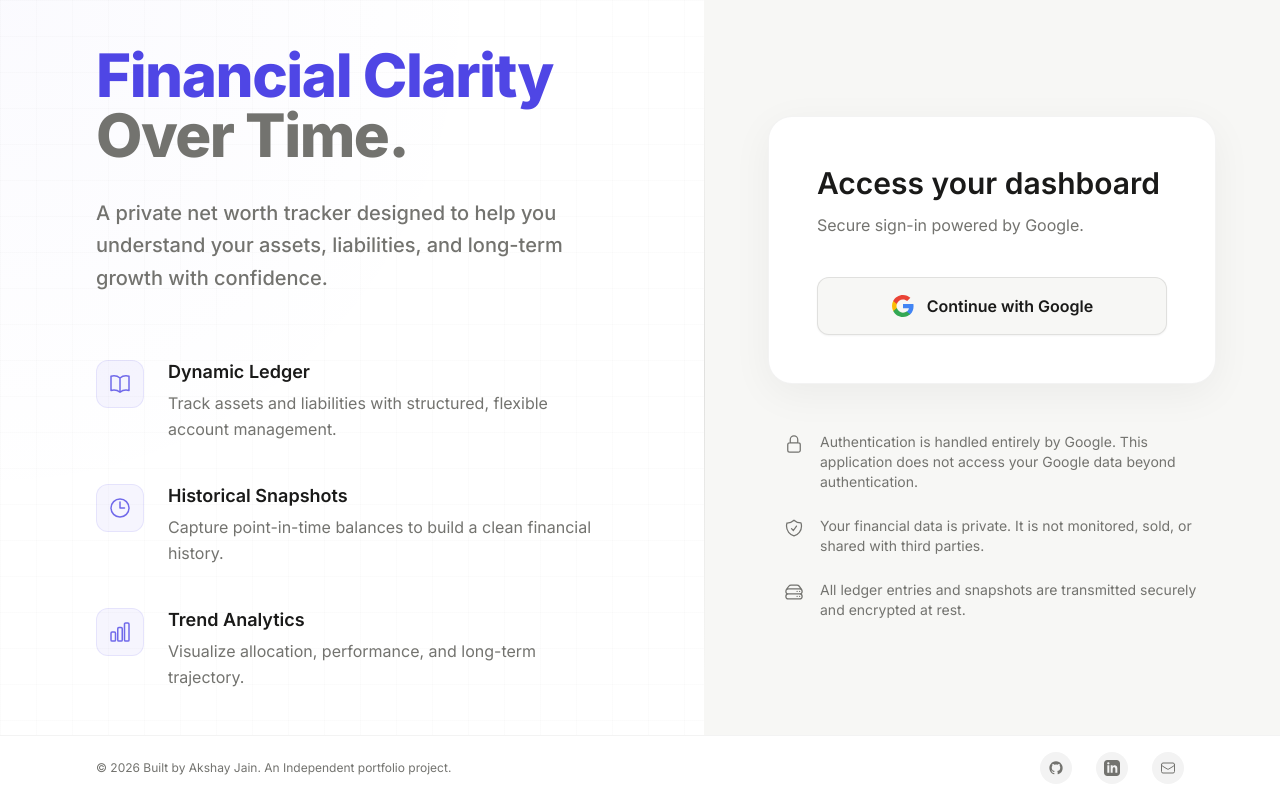
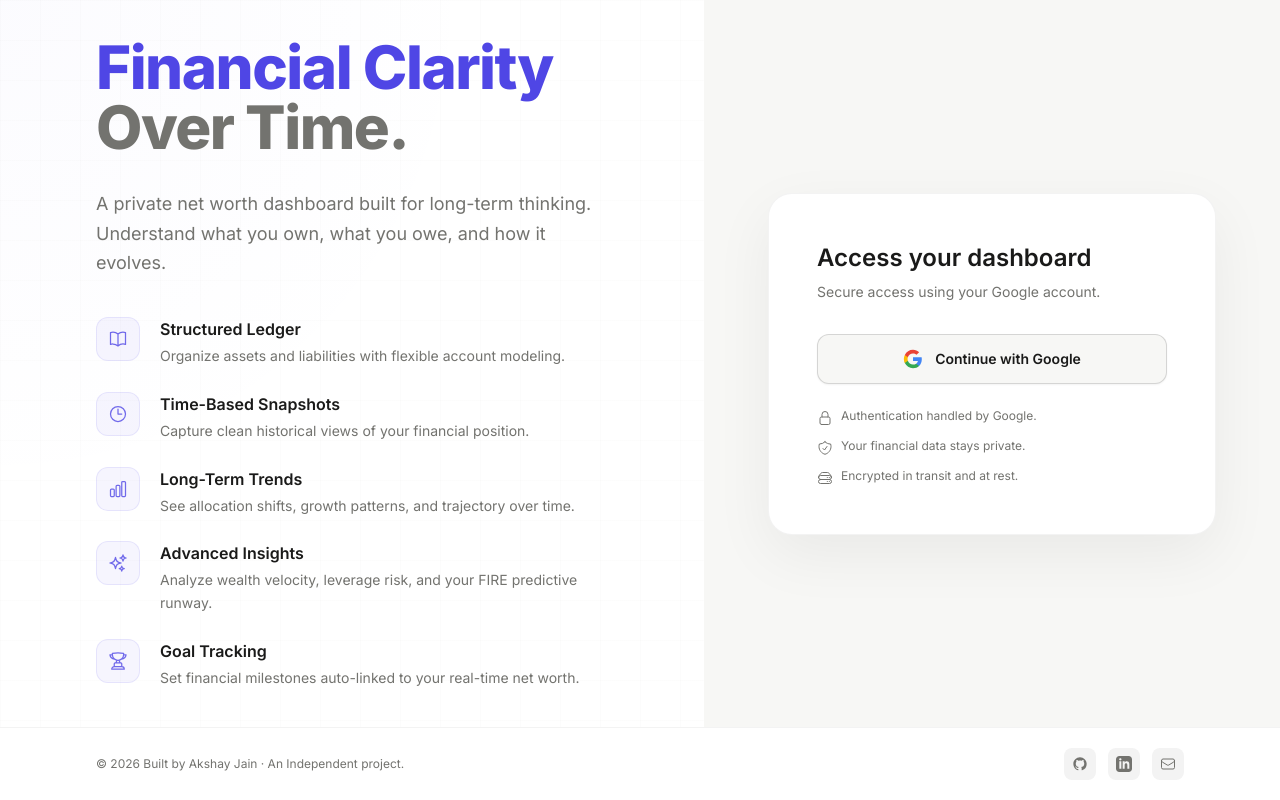
Before and after one commit to idealidler/net-worth-tracker, a React (Vite) app: page / in a window 1280 px wide. Built offline with nearby package versions, Linux system fonts and the light colour scheme; no server answers.

Commit message:
Updated Login Page

```diff
--- a/src/components/LoginPage.jsx
+++ b/src/components/LoginPage.jsx
@@ -9,7 +9,9 @@ import {
   LockClosedIcon,
   ServerStackIcon,
   EnvelopeIcon,
-  ChartBarIcon
+  ChartBarIcon,
+  SparklesIcon,
+  TrophyIcon
 } from '@heroicons/react/24/outline';
 
 const Login = () => {
@@ -17,7 +19,6 @@ const Login = () => {
   const [isLoading, setIsLoading] = useState(false);
   const [error, setError] = useState('');
 
-  // --- Typing Animation State ---
   const fullText = "Financial Clarity Over Time.";
   const splitIndex = "Financial Clarity".length;
   const [displayedText, setDisplayedText] = useState("");
@@ -30,10 +31,8 @@ const Login = () => {
     const type = () => {
       if (index < fullText.length) {
         setDisplayedText(fullText.slice(0, index + 1));
-
         const isEndOfFirstLine = index === splitIndex - 1;
-        const delay = isEndOfFirstLine ? 300 : 45;
-
+        const delay = isEndOfFirstLine ? 300 : 35;
         index++;
         timeout = setTimeout(type, delay);
       } else {
@@ -42,7 +41,6 @@ const Login = () => {
     };
 
     type();
-
     return () => clearTimeout(timeout);
   }, []);
 
@@ -52,8 +50,6 @@ const Login = () => {
       setError('');
       await signInWithGoogle();
     } catch (err) {
-      console.error(err);
-
       if (
         err?.code === 'auth/popup-closed-by-user' ||
         err?.code === 'auth/cancelled-popup-request'
@@ -62,7 +58,7 @@ const Login = () => {
         return;
       }
 
-      setError('Authentication failed. Please try again.');
+      setError('Sign-in failed. Please try again.');
       setIsLoading(false);
     }
   };
@@ -70,44 +66,50 @@ const Login = () => {
   const features = [
     {
       icon: BookOpenIcon,
-      title: 'Dynamic Ledger',
-      description: 'Track assets and liabilities with structured, flexible account management.'
+      title: 'Structured Ledger',
+      description: 'Organize assets and liabilities with flexible account modeling.'
     },
     {
       icon: ClockIcon,
-      title: 'Historical Snapshots',
-      description: 'Capture point-in-time balances to build a clean financial history.'
+      title: 'Time-Based Snapshots',
+      description: 'Capture clean historical views of your financial position.'
     },
     {
       icon: ChartBarIcon,
-      title: 'Trend Analytics',
-      description: 'Visualize allocation, performance, and long-term trajectory.'
+      title: 'Long-Term Trends',
+      description: 'See allocation shifts, growth patterns, and trajectory over time.'
+    },
+    {
+      icon: SparklesIcon,
+      title: 'Advanced Insights',
+      description: 'Analyze wealth velocity, leverage risk, and your FIRE predictive runway.'
+    },
+    {
+      icon: TrophyIcon,
+      title: 'Goal Tracking',
+      description: 'Set financial milestones auto-linked to your real-time net worth.'
     }
   ];
 
   return (
     <div className="min-h-screen flex flex-col bg-background text-text selection:bg-primary/30 font-sans relative">
 
-      {/* MAIN SPLIT CONTAINER */}
       <div className="flex-1 flex flex-col lg:flex-row relative">
 
         {/* LEFT SIDE */}
         <div className="w-full lg:w-[55%] bg-surface flex flex-col justify-center px-8 sm:px-16 lg:px-24 py-16 lg:py-0 relative overflow-hidden">
 
-          <div className="absolute inset-0 bg-[linear-gradient(to_right,rgb(var(--color-text-muted)/0.025)_1px,transparent_1px),linear-gradient(to_bottom,rgb(var(--color-text-muted)/0.025)_1px,transparent_1px)] bg-[size:36px_36px]" />
-          <div className="absolute top-0 left-0 w-full h-full bg-[radial-gradient(ellipse_at_top_left,_var(--tw-gradient-stops))] from-primary/5 via-transparent to-transparent opacity-50 pointer-events-none" />
+          <div className="absolute inset-0 bg-[linear-gradient(to_right,rgb(var(--color-text-muted)/0.02)_1px,transparent_1px),linear-gradient(to_bottom,rgb(var(--color-text-muted)/0.02)_1px,transparent_1px)] bg-[size:40px_40px]" />
+          <div className="absolute top-0 left-0 w-full h-full bg-[radial-gradient(ellipse_at_top_left,_var(--tw-gradient-stops))] from-primary/5 via-transparent to-transparent opacity-40 pointer-events-none" />
 
-          {/* SIZED UP: max-w-xl to max-w-2xl */}
           <motion.div
-            initial={{ opacity: 0, y: 16 }}
+            initial={{ opacity: 0, y: 18 }}
             animate={{ opacity: 1, y: 0 }}
             transition={{ duration: 0.6 }}
             className="relative z-10 max-w-2xl"
           >
-            {/* SIZED UP: text-4xl/5xl to text-5xl/6xl */}
-            <h1 aria-live="polite" className="text-5xl sm:text-6xl font-extrabold tracking-tight mb-8 leading-tight">
-              <span>
-                <span className="text-primary transition-all duration-700">
+            <h1 className="text-5xl sm:text-6xl font-extrabold tracking-tight mb-8 leading-[1.05]">
+              <span className="text-primary">
                 {displayedText.slice(0, splitIndex)}
               </span>
 
@@ -120,48 +122,42 @@ const Login = () => {
                 </>
               )}
 
-                {/* Cursor disappears when complete */}
               {!typingComplete && (
                 <motion.span
                   className="inline-block w-[1px] h-[1.1em] bg-primary ml-1 align-bottom"
-                    animate={{ opacity: [1, 0.15, 1] }}
+                  animate={{ opacity: [1, 0.2, 1] }}
                   transition={{
-                      duration: 2,
+                    duration: 1.8,
                     repeat: Infinity,
                     ease: "easeInOut"
                   }}
                 />
               )}
-              </span>
             </h1>
 
-            {/* SIZED UP: text-lg to text-xl */}
-            <p className="text-xl text-text-muted leading-relaxed mb-16 font-medium">
-              A private net worth tracker designed to help you understand your
-              assets, liabilities, and long-term growth with confidence.
+            <p className="text-lg sm:text-l text-text-muted leading-relaxed mb-10 max-w-xl">
+              A private net worth dashboard built for long-term thinking.
+              Understand what you own, what you owe, and how it evolves.
             </p>
 
-            <div className="space-y-10">
+            {/* Tightened spacing here to fit all 5 features cleanly */}
+            <div className="space-y-6">
               {features.map((feature, index) => (
                 <motion.div
                   key={feature.title}
-                  initial={{ opacity: 0, x: -8 }}
-                  animate={typingComplete ? { opacity: 1, x: 0 } : { opacity: 0, x: -8 }}
-                  transition={{ duration: 0.5, delay: index * 0.15 }}
-                  className="flex gap-6 items-start"
+                  initial={{ opacity: 0, x: -10 }}
+                  animate={typingComplete ? { opacity: 1, x: 0 } : {}}
+                  transition={{ duration: 0.5, delay: index * 0.12 }}
+                  className="flex gap-5 items-start"
                 >
-                  <div className="shrink-0 mt-0.5">
-                    {/* SIZED UP: w-10/h-10 to w-12/h-12, icon from w-5 to w-6 */}
-                    <div className="w-12 h-12 rounded-xl bg-primary/5 flex items-center justify-center border border-primary/10">
-                      <feature.icon className="w-6 h-6 text-primary/80" />
-                    </div>
+                  <div className="w-11 h-11 rounded-xl bg-primary/5 flex items-center justify-center border border-primary/10 shrink-0">
+                    <feature.icon className="w-5 h-5 text-primary/80" />
                   </div>
                   <div>
-                    {/* SIZED UP: titles to text-lg, description to text-base */}
-                    <h3 className="text-lg font-semibold text-text mb-1">
+                    <h3 className="text-base font-semibold text-text mb-1">
                       {feature.title}
                     </h3>
-                    <p className="text-base text-text-muted leading-relaxed">
+                    <p className="text-sm text-text-muted leading-relaxed">
                       {feature.description}
                     </p>
                   </div>
@@ -171,53 +167,42 @@ const Login = () => {
           </motion.div>
         </div>
 
-        {/* Divider */}
-        <div className="hidden lg:block w-px bg-gradient-to-b from-transparent via-text/10 to-transparent absolute left-[55%] top-12 bottom-12 z-20" />
-
         {/* RIGHT SIDE */}
         <div className="w-full lg:w-[45%] flex flex-col items-center justify-center px-8 sm:px-16 py-16 relative bg-background">
-          {/* SIZED UP: max-w-[420px] to max-w-[480px] */}
+
           <motion.div
             initial={{ opacity: 0 }}
             animate={{ opacity: 1 }}
-            transition={{ duration: 0.8, delay: 0.3 }}
-            className="w-full max-w-[480px]"
+            transition={{ duration: 0.8, delay: 0.25 }}
+            className="w-full max-w-[460px]"
           >
-            {/* SIZED UP: Increased padding inside the box to match larger width */}
-            <div className="bg-surface border border-text/5 p-10 sm:p-12 rounded-3xl shadow-[0_10px_40px_rgb(0,0,0,0.05)] dark:shadow-[0_10px_40px_rgb(0,0,0,0.15)]">
+            <div className="bg-surface border border-text/5 p-10 sm:p-12 rounded-3xl shadow-[0_20px_60px_rgb(0,0,0,0.06)] dark:shadow-[0_20px_60px_rgb(0,0,0,0.18)]">
 
-              <div className="mb-10 text-center sm:text-left">
-                {/* SIZED UP: text-2xl to text-3xl, description text-sm to text-base */}
-                <h2 className="text-3xl font-semibold text-text mb-3">
+              <div className="mb-8 text-center sm:text-left">
+                <h2 className="text-2xl font-semibold text-text mb-2">
                   Access your dashboard
                 </h2>
-                <p className="text-base text-text-muted">
-                  Secure sign-in powered by Google.
+                <p className="text-sm text-text-muted">
+                  Secure access using your Google account.
                 </p>
               </div>
 
               {error && (
-                <div className="mb-6 p-4 bg-accent-red/10 border border-accent-red/20 rounded-xl text-accent-red text-base font-medium flex items-start gap-3">
-                  <span className="shrink-0 mt-0.5">⚠️</span>
+                <div className="mb-6 p-4 bg-accent-red/10 border border-accent-red/20 rounded-xl text-accent-red text-sm font-medium">
                   {error}
                 </div>
               )}
 
-              {/* SIZED UP: Padding py-3.5 to py-4, text-sm to text-base */}
               <button
                 onClick={handleLogin}
                 disabled={isLoading}
-                className="w-full flex items-center justify-center gap-3 bg-background border border-text/10 px-6 py-4 rounded-xl font-semibold text-base text-text hover:bg-text/[0.03] hover:border-text/20 transition-all focus:outline-none focus:ring-4 focus:ring-primary/10 disabled:opacity-70 disabled:cursor-not-allowed shadow-sm group"
+                className="w-full flex items-center justify-center gap-3 bg-background border border-text/15 px-6 py-3.5 rounded-xl font-semibold text-sm text-text hover:bg-text/[0.04] hover:border-text/30 transition-all focus:outline-none focus:ring-4 focus:ring-primary/15 disabled:opacity-70 disabled:cursor-not-allowed shadow-sm hover:shadow-md active:scale-[0.99]"
               >
                 {isLoading ? (
-                  <div className="w-6 h-6 border-2 border-text/30 border-t-primary rounded-full animate-spin" />
+                  <div className="w-5 h-5 border-2 border-text/30 border-t-primary rounded-full animate-spin" />
                 ) : (
                   <>
-                    {/* SIZED UP: w-5 to w-6 */}
-                    <svg
-                      className="w-6 h-6 group-hover:scale-105 transition-transform"
-                      viewBox="0 0 24 24"
-                    >
+                    <svg className="w-5 h-5" viewBox="0 0 24 24">
                       <path d="M22.56 12.25c0-.78-.07-1.53-.2-2.25H12v4.26h5.92c-.26 1.37-1.04 2.53-2.21 3.31v2.77h3.57c2.08-1.92 3.28-4.74 3.28-8.09z" fill="#4285F4" />
                       <path d="M12 23c2.97 0 5.46-.98 7.28-2.66l-3.57-2.77c-.98.66-2.23 1.06-3.71 1.06-2.86 0-5.29-1.93-6.16-4.53H2.18v2.84C3.99 20.53 7.7 23 12 23z" fill="#34A853" />
                       <path d="M5.84 14.09c-.22-.66-.35-1.36-.35-2.09s.13-1.43.35-2.09V7.07H2.18C1.43 8.55 1 10.22 1 12s.43 3.45 1.18 4.93l2.85-2.22.81-.62z" fill="#FBBC05" />
@@ -227,44 +212,86 @@ const Login = () => {
                   </>
                 )}
               </button>
+
+              <div className="mt-6 text-xs text-text-muted space-y-3">
+                <div className="flex items-start gap-2">
+                  <LockClosedIcon className="w-4 h-4 mt-0.5" />
+                  <span>Authentication handled by Google.</span>
                 </div>
-
-            {/* SIZED UP: Privacy block text sizes increased */}
-            <div className="mt-12 space-y-6 px-4 text-sm text-text-muted">
-              <div className="flex gap-4">
-                <LockClosedIcon className="w-5 h-5 shrink-0 mt-0.5" />
-                <p>Authentication is handled entirely by Google. This application does not access your Google data beyond authentication.</p>
+                <div className="flex items-start gap-2">
+                  <ShieldCheckIcon className="w-4 h-4 mt-0.5" />
+                  <span>Your financial data stays private.</span>
                 </div>
-              <div className="flex gap-4">
-                <ShieldCheckIcon className="w-5 h-5 shrink-0 mt-0.5" />
-                <p>Your financial data is private. It is not monitored, sold, or shared with third parties.</p>
-              </div>
-              <div className="flex gap-4">
-                <ServerStackIcon className="w-5 h-5 shrink-0 mt-0.5" />
-                <p>All ledger entries and snapshots are transmitted securely and encrypted at rest.</p>
+                <div className="flex items-start gap-2">
+                  <ServerStackIcon className="w-4 h-4 mt-0.5" />
+                  <span>Encrypted in transit and at rest.</span>
                 </div>
               </div>
 
+            </div>
           </motion.div>
         </div>
       </div>
 
-      {/* FOOTER - Thinner height via py-4 */}
-      <footer className="bg-surface border-t border-text/5 py-4 px-8 sm:px-16 lg:px-24 z-10 relative">
+      <footer className="bg-surface border-t border-text/5 py-5 px-8 sm:px-16 lg:px-24">
         <div className="max-w-7xl mx-auto flex flex-col md:flex-row justify-between items-center gap-6 text-xs text-text-muted">
           <div>
-            © 2026 Built by Akshay Jain. An Independent portfolio project.
+            © 2026 Built by Akshay Jain · An Independent project.
           </div>
 
-          <div className="flex items-center gap-6">
-            <a href="https://github.com/idealidler" target="_blank" rel="noopener noreferrer" className="p-2 bg-text/5 rounded-full text-text-muted hover:text-text hover:bg-text/10 transition-all">
-              <svg className="w-4 h-4" fill="currentColor" viewBox="0 0 24 24"><path fillRule="evenodd" d="M12 2C6.477 2 2 6.484 2 12.017c0 4.425 2.865 8.18 6.839 9.504.5.092.682-.217.682-.483 0-.237-.008-.868-.013-1.703-2.782.605-3.369-1.343-3.369-1.343-.454-1.158-1.11-1.466-1.11-1.466-.908-.62.069-.608.069-.608 1.003.07 1.531 1.032 1.531 1.032.892 1.53 2.341 1.088 2.91.832.092-.647.35-1.088.636-1.338-2.22-.253-4.555-1.113-4.555-4.951 0-1.093.39-1.988 1.029-2.688-.103-.253-.446-1.272.098-2.65 0 0 .84-.27 2.75 1.026A9.564 9.564 0 0112 6.844c.85.004 1.705.115 2.504.337 1.909-1.296 2.747-1.027 2.747-1.027.546 1.379.202 2.398.1 2.651.64.7 1.028 1.595 1.028 2.688 0 3.848-2.339 4.695-4.566 4.943.359.309.678.92.678 1.855 0 1.338-.012 2.419-.012 2.747 0 .268.18.58.688.482A10.019 10.019 0 0022 12.017C22 6.484 17.522 2 12 2z" clipRule="evenodd" /></svg>
+          <div className="flex items-center gap-3">
+
+                  {/* GitHub */}
+                  <a
+                    href="https://github.com/idealidler"
+                    target="_blank"
+                    rel="noopener noreferrer"
+                    className="p-2 bg-text/5 rounded-lg text-text-muted hover:text-text hover:bg-text/10 transition-all group"
+                    title="View my GitHub"
+                  >
+                    <svg
+                      className="w-4 h-4 group-hover:scale-110 transition-transform"
+                      fill="currentColor"
+                      viewBox="0 0 24 24"
+                      aria-hidden="true"
+                    >
+                      <path
+                        fillRule="evenodd"
+                        d="M12 2C6.477 2 2 6.484 2 12.017c0 4.425 2.865 8.18 6.839 9.504.5.092.682-.217.682-.483 0-.237-.008-.868-.013-1.703-2.782.605-3.369-1.343-3.369-1.343-.454-1.158-1.11-1.466-1.11-1.466-.908-.62.069-.608.069-.608 1.003.07 1.531 1.032 1.531 1.032.892 1.53 2.341 1.088 2.91.832.092-.647.35-1.088.636-1.338-2.22-.253-4.555-1.113-4.555-4.951 0-1.093.39-1.988 1.029-2.688-.103-.253-.446-1.272.098-2.65 0 0 .84-.27 2.75 1.026A9.564 9.564 0 0112 6.844c.85.004 1.705.115 2.504.337 1.909-1.296 2.747-1.027 2.747-1.027.546 1.379.202 2.398.1 2.651.64.7 1.028 1.595 1.028 2.688 0 3.848-2.339 4.695-4.566 4.943.359.309.678.92.678 1.855 0 1.338-.012 2.419-.012 2.747 0 .268.18.58.688.482A10.019 10.019 0 0022 12.017C22 6.484 17.522 2 12 2z"
+                        clipRule="evenodd"
+                      />
+                    </svg>
                   </a>
-            <a href="https://www.linkedin.com/in/akshayjain128/" target="_blank" rel="noopener noreferrer" className="p-2 bg-text/5 rounded-full text-text-muted hover:text-[#0A66C2] hover:bg-[#0A66C2]/10 transition-all">
-              <svg className="w-4 h-4" fill="currentColor" viewBox="0 0 24 24"><path fillRule="evenodd" d="M19 0h-14c-2.761 0-5 2.239-5 5v14c0 2.761 2.239 5 5 5h14c2.762 0 5-2.239 5-5v-14c0-2.761-2.238-5-5-5zm-11 19h-3v-11h3v11zm-1.5-12.268c-.966 0-1.75-.79-1.75-1.764s.784-1.764 1.75-1.764 1.75.79 1.75 1.764-.783 1.764-1.75 1.764zm13.5 12.268h-3v-5.604c0-3.368-4-3.113-4 0v5.604h-3v-11h3v1.765c1.396-2.586 7-2.777 7 2.476v6.759z" clipRule="evenodd" /></svg>
+
+                  {/* LinkedIn */}
+                  <a
+                    href="https://www.linkedin.com/in/akshayjain128/"
+                    target="_blank"
+                    rel="noopener noreferrer"
+                    className="p-2 bg-text/5 rounded-lg text-text-muted hover:text-[#0A66C2] hover:bg-[#0A66C2]/10 transition-all group"
+                    title="Connect on LinkedIn"
+                  >
+                    <svg
+                      className="w-4 h-4 group-hover:scale-110 transition-transform"
+                      fill="currentColor"
+                      viewBox="0 0 24 24"
+                      aria-hidden="true"
+                    >
+                      <path
+                        fillRule="evenodd"
+                        d="M19 0h-14c-2.761 0-5 2.239-5 5v14c0 2.761 2.239 5 5 5h14c2.762 0 5-2.239 5-5v-14c0-2.761-2.238-5-5-5zm-11 19h-3v-11h3v11zm-1.5-12.268c-.966 0-1.75-.79-1.75-1.764s.784-1.764 1.75-1.764 1.75.79 1.75 1.764-.783 1.764-1.75 1.764zm13.5 12.268h-3v-5.604c0-3.368-4-3.113-4 0v5.604h-3v-11h3v1.765c1.396-2.586 7-2.777 7 2.476v6.759z"
+                        clipRule="evenodd"
+                      />
+                    </svg>
                   </a>
-            <a href="mailto:akshayjain128@gmail.com" className="p-2 bg-text/5 rounded-full text-text-muted hover:text-primary hover:bg-primary/10 transition-all">
-              <EnvelopeIcon className="w-4 h-4" />
+
+                  {/* Email */}
+                  <a
+                    href="mailto:akshayjain128@gmail.com"
+                    className="p-2 bg-text/5 rounded-lg text-text-muted hover:text-primary hover:bg-primary/10 transition-all group"
+                    title="Send me an email"
+                  >
+                    <EnvelopeIcon className="w-4 h-4 group-hover:scale-110 transition-transform" />
                   </a>
                 </div>
         </div>
```
Lines whose indentation alone changed are shown as unchanged.
